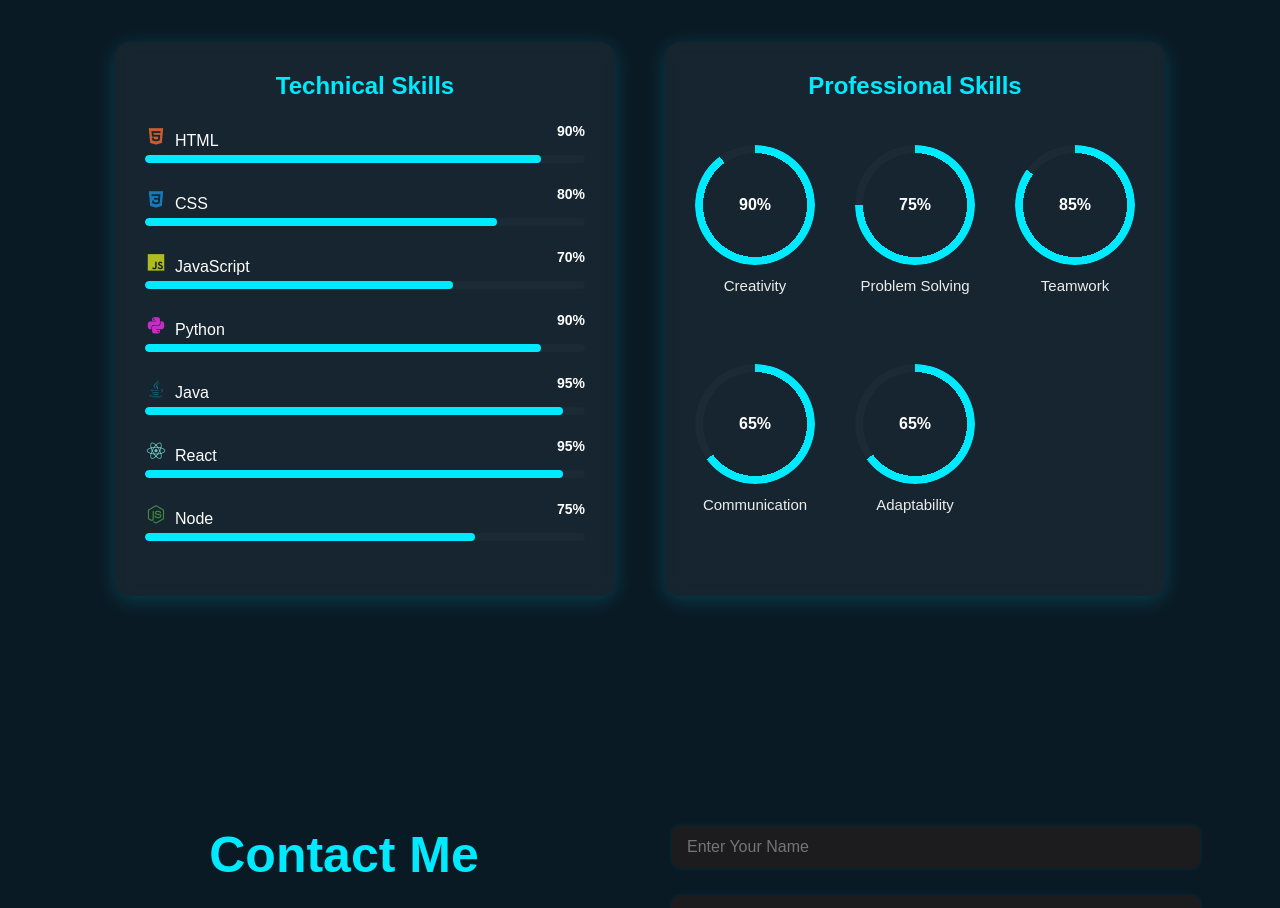
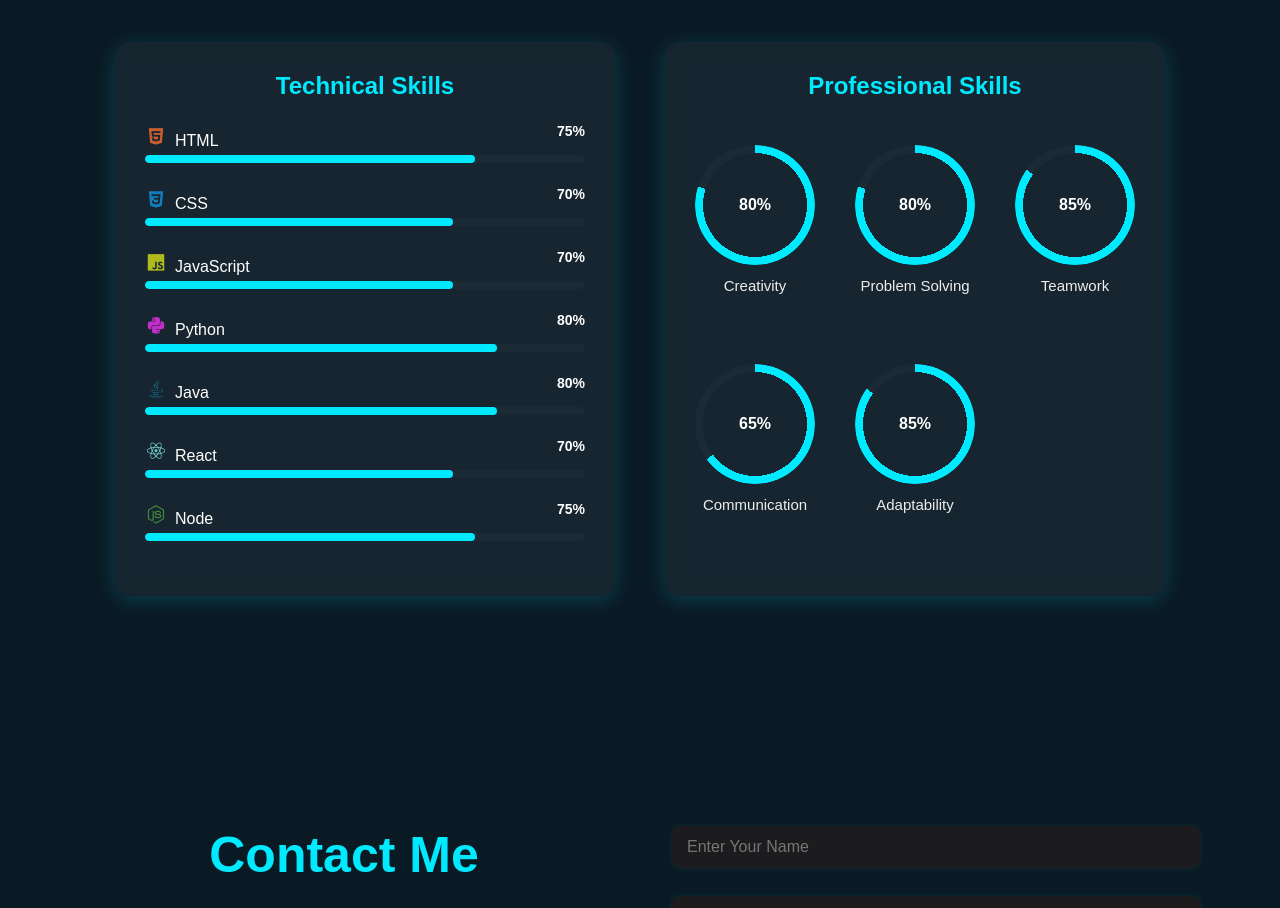
Before and after one commit to bpdpramuditha/Portfolio, a React (Vite) app: page / in a window 1280 px wide. Shown: the part 2240-3148 px from the top of the page. Built offline with nearby package versions, Linux system fonts and the light colour scheme.

Commit message:
Precentage fixes

```diff
--- a/src/App.css
+++ b/src/App.css
@@ -1,4 +1,3 @@
-/* Reset & Global */
 * {
   margin: 0;
   padding: 0;
--- a/src/App.jsx
+++ b/src/App.jsx
@@ -110,13 +110,13 @@ function App() {
       name: "HTML",
       icon: "bx bxl-html5",
       style: { color: "#c95d2e" },
-      percent: "90%",
+      percent: "75%",
     },
     {
       name: "CSS",
       icon: "bx bxl-css3",
       style: { color: "#147bbc" },
-      percent: "80%",
+      percent: "70%",
     },
     {
       name: "JavaScript",
@@ -128,19 +128,19 @@ function App() {
       name: "Python",
       icon: "bx bxl-python",
       style: { color: "#c32ec9" },
-      percent: "90%",
+      percent: "80%",
     },
     {
       name: "Java",
       icon: "bx bxl-java",
       style: { color: "#127093ff" },
-      percent: "95%",
+      percent: "80%",
     },
     {
       name: "React",
       icon: "bx bxl-react",
       style: { color: "#69bcbc" },
-      percent: "95%",
+      percent: "70%",
     },
     {
       name: "Node",
@@ -151,11 +151,11 @@ function App() {
   ];
 
   const professionalSkills = [
-    { name: "Creativity", percent: 90 },
-    { name: "Problem Solving", percent: 75 },
+    { name: "Creativity", percent: 80 },
+    { name: "Problem Solving", percent: 80 },
     { name: "Teamwork", percent: 85 },
     { name: "Communication", percent: 65 },
-    { name: "Adaptability", percent: 65 },
+    { name: "Adaptability", percent: 85 },
   ];
 
   return (
```
